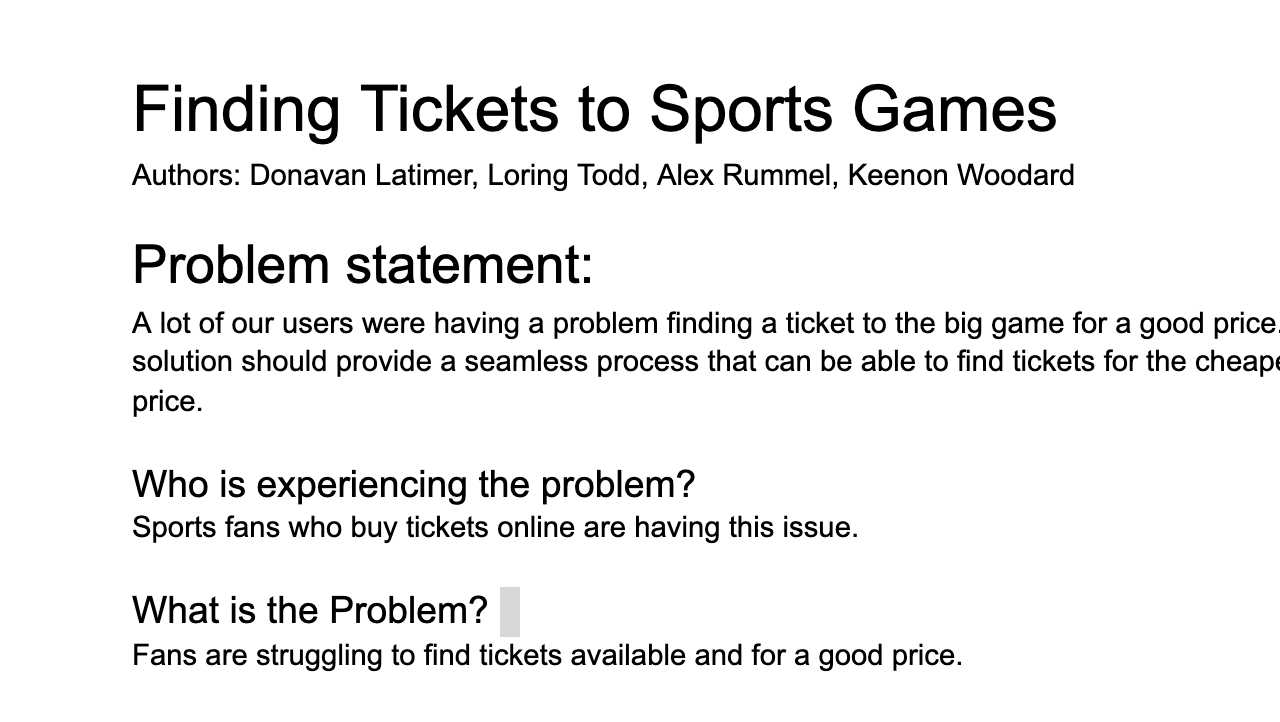
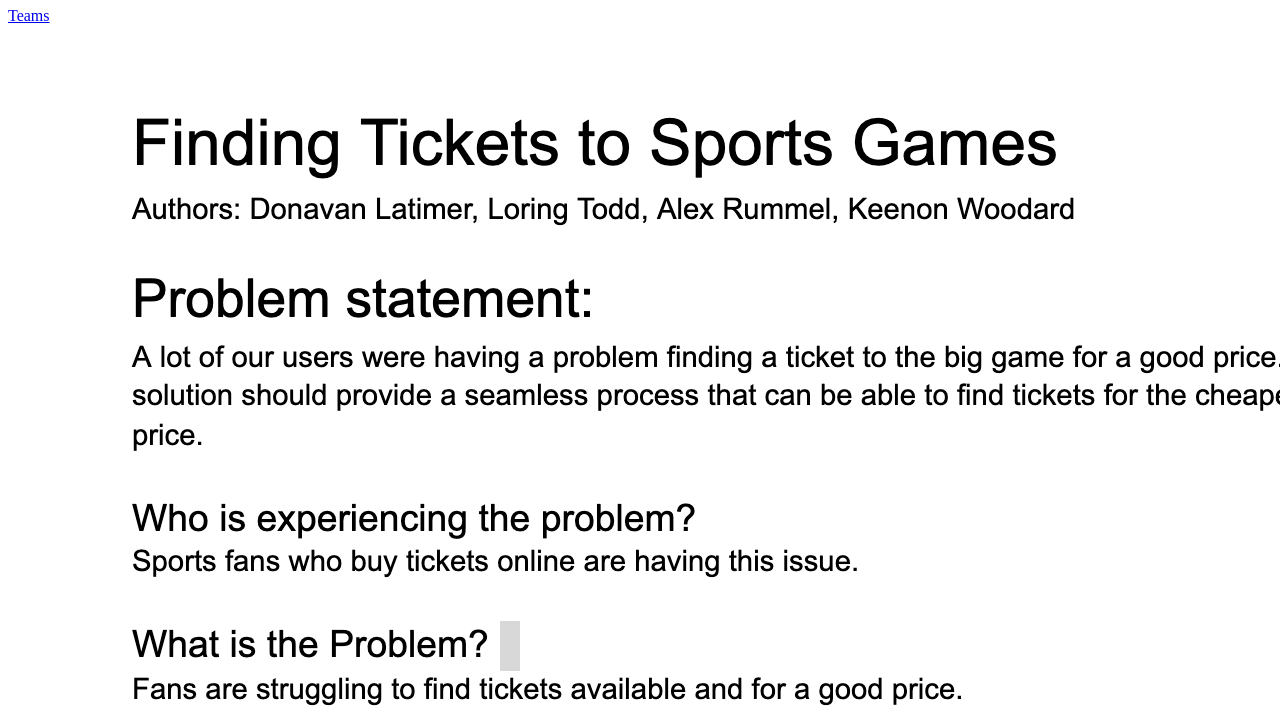
Before and after one commit to alex-rummel/alex-rummel.github.io, a plain HTML site: page index.html in a window 1280 px wide. Shown: the part 73-795 px from the top of the page. Drawn offline with Linux system fonts and the light colour scheme.

Commit message:
Add files via upload

```diff
--- a/index.html
+++ b/index.html
@@ -5,6 +5,7 @@
     </head>
     <body>
         <h1>Alex Rummel's CSCE 190 Site</h1>
+        <a href="files/Teams.pdf"><p>Teams</p></a>
 
         <section class = "assignment">
             <a href="files/problem-statement.pdf"><img src= "images/problem-statement.png"></a>
```
